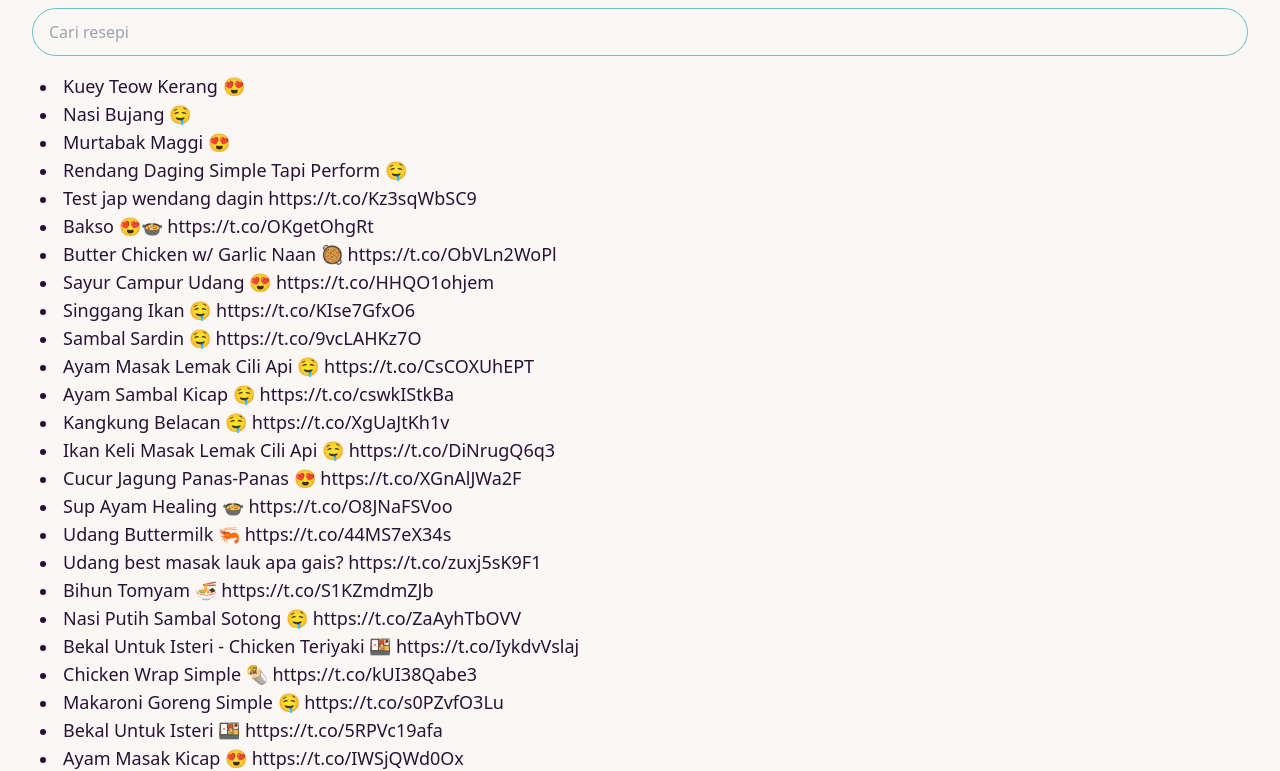
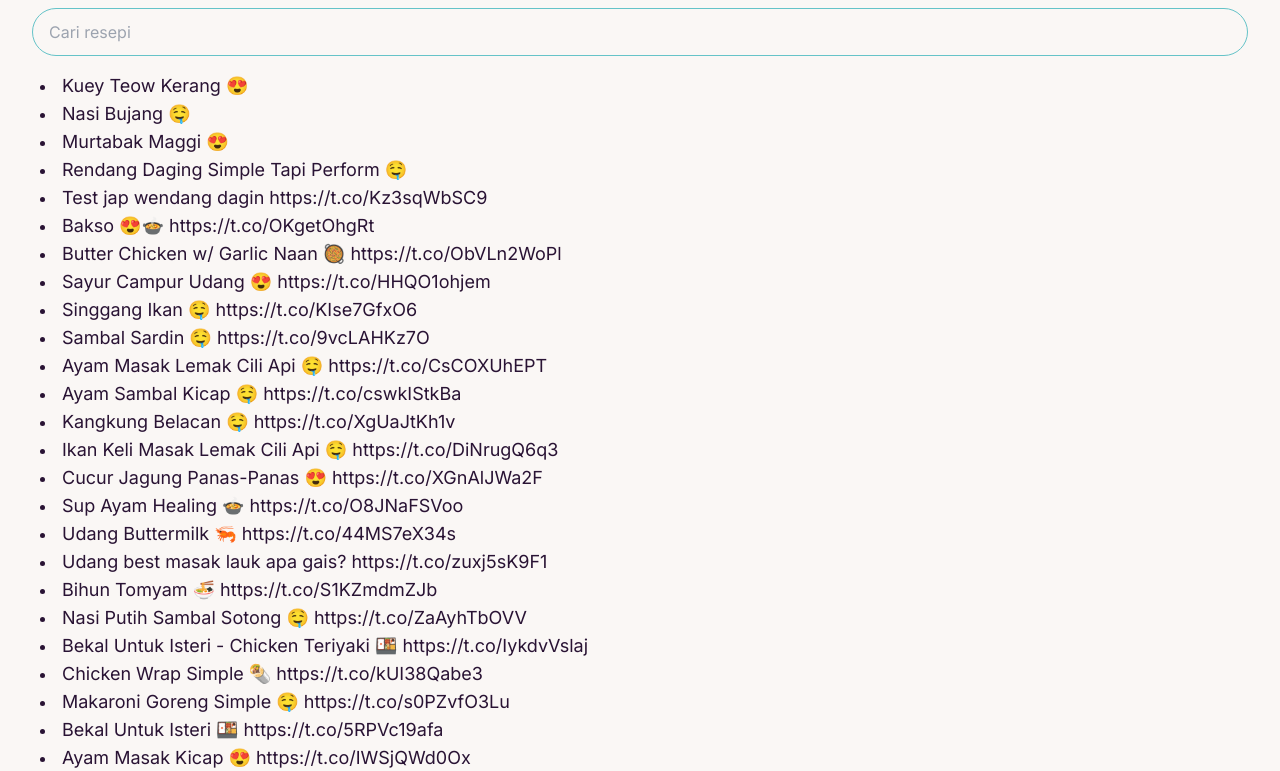
Before and after one commit to ismi-abbas/resepi-bangman, an Astro site: page / in a window 1280 px wide. Shown: the part 144-915 px from the top of the page. Built offline with nearby package versions, Linux system fonts and the light colour scheme; Astro itself is replaced by a stand-in of ours.

Commit message:
Fix body

```diff
--- a/src/layouts/Layout.astro
+++ b/src/layouts/Layout.astro
@@ -14,6 +14,12 @@ const { title } = Astro.props;
     <meta name="viewport" content="width=device-width" />
     <link rel="icon" type="image/svg+xml" href="/favicon.svg" />
     <meta name="generator" content={Astro.generator} />
+    <link rel="preconnect" href="https://fonts.googleapis.com" />
+    <link rel="preconnect" href="https://fonts.gstatic.com" crossorigin />
+    <link
+      href="https://fonts.googleapis.com/css2?family=Inter:wght@100;200;300;400;500;600;700;800;900&display=swap"
+      rel="stylesheet"
+    />
     <title>{title}</title>
   </head>
   <body class="flex min-h-screen flex-col max-w-screen-xl mx-auto">
@@ -31,3 +37,9 @@ const { title } = Astro.props;
     </footer>
   </body>
 </html>
+
+<style>
+  body {
+    font-family: "Inter", sans-serif;
+  }
+</style>
```
